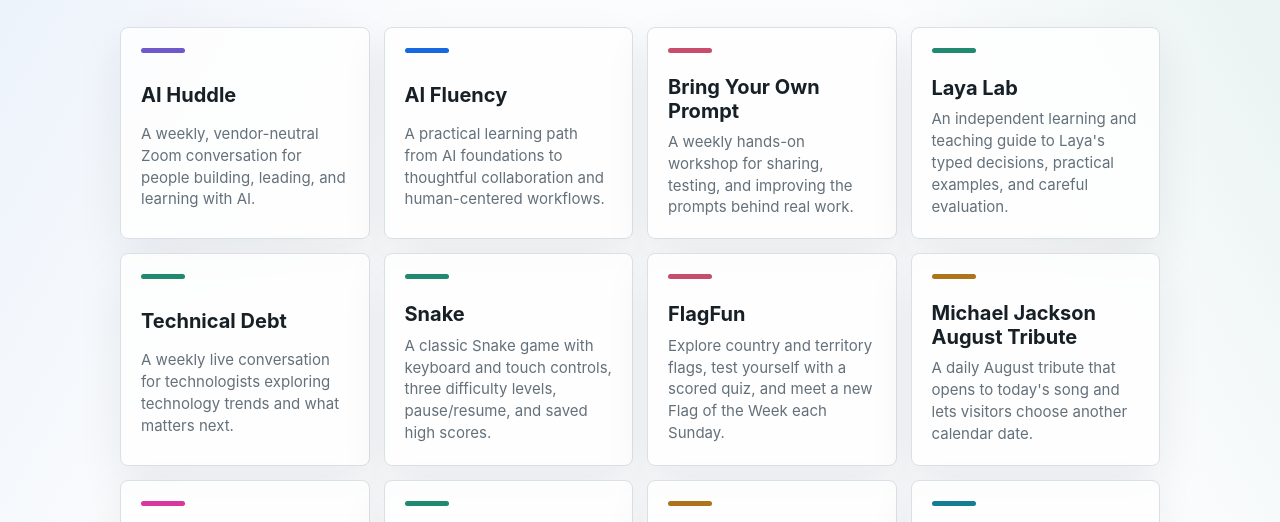
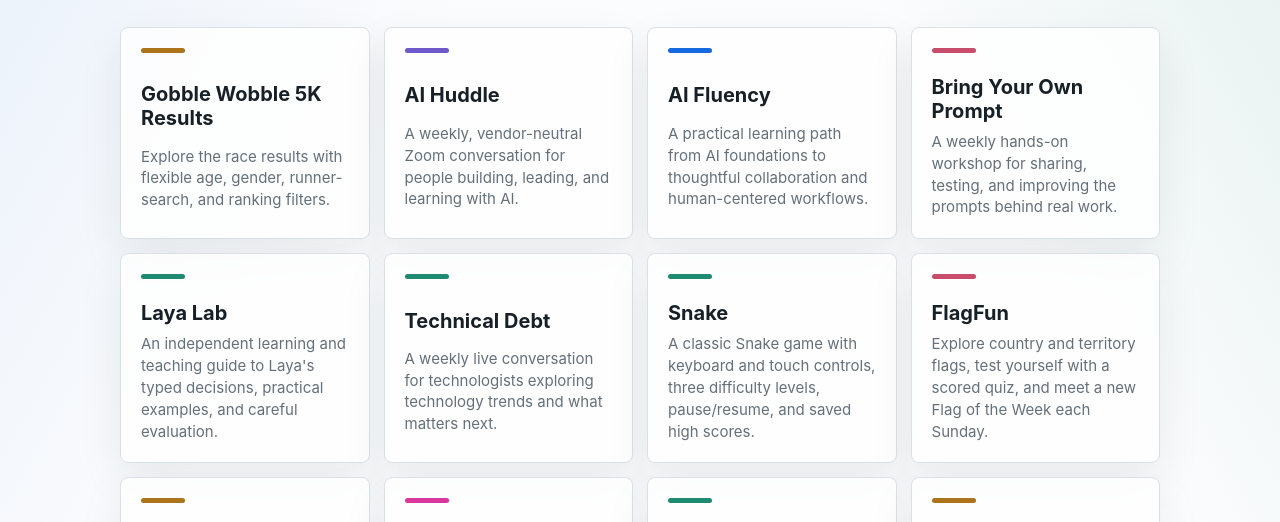
Before and after one commit to numerate64/project-pages, a plain HTML site: page index.html in a window 1280 px wide. Shown: the part 201-723 px from the top of the page. Drawn offline with Linux system fonts and the light colour scheme.

Commit message:
Add Gobble Wobble 5K to Project Pages

```diff
--- a/index.html
+++ b/index.html
@@ -169,6 +169,11 @@
       </header>
 
       <section class="grid" aria-label="Projects">
+        <a class="project" style="--accent: var(--gold)" href="https://numerate64.github.io/gobblewobble5k/" target="_blank" rel="noopener noreferrer">
+          <h2>Gobble Wobble 5K Results</h2>
+          <span>Explore the race results with flexible age, gender, runner-search, and ranking filters.</span>
+        </a>
+
         <a class="project" style="--accent: var(--violet)" href="https://numerate64.github.io/aihuddle/" target="_blank" rel="noopener noreferrer">
           <h2>AI Huddle</h2>
           <span>A weekly, vendor-neutral Zoom conversation for people building, leading, and learning with AI.</span>
```
